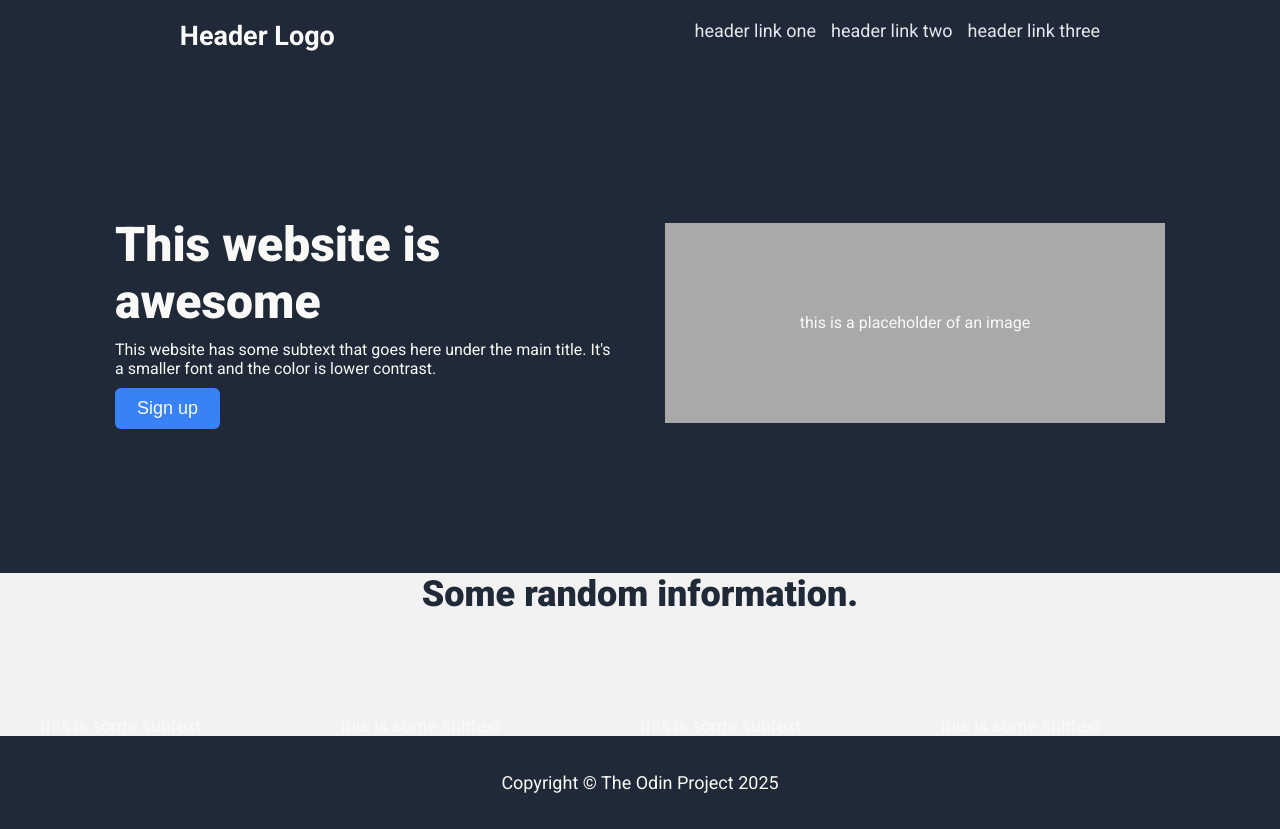
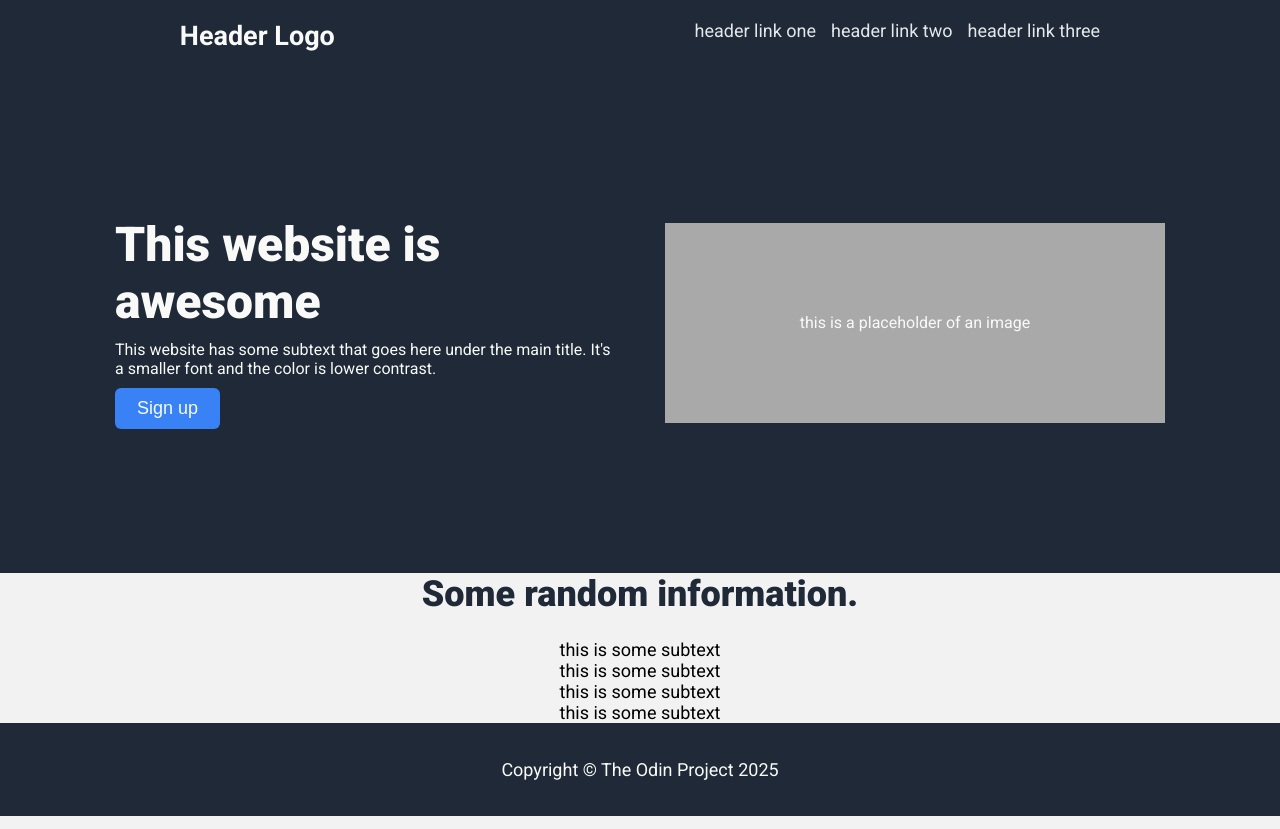
Before and after one commit to arv-dev/landing-page-practice, a plain HTML site: page index.html in a window 1280 px wide. Drawn offline with Linux system fonts and the light colour scheme.

Commit message:
Add initial design for information section

```diff
--- a/style.css
+++ b/style.css
@@ -92,8 +92,8 @@ a {
 #information {
     display: flex;
     flex-direction: column;
-    justify-content: center;
     align-items: center;
+    gap: 24px;
     font-size: 18px;
 }
 
@@ -103,21 +103,27 @@ a {
     font-size: 36px;
 }
 
-.container {
+/* .container {
     display: flex;
-    justify-content: space-between  ;
+    justify-content: space-between;
+    border: solid 2px pink;
 }
 
 .items {
     display: flex;
     flex-direction: column;
+    justify-content: center;
 }
 
 .box {
     width: 300px;
     height: 100px;
+    border: 2px solid blue;
+} */
+
+.text {
+    color: black;
 }
-
 
 #quote {
     background-color: #4B5563;
```
